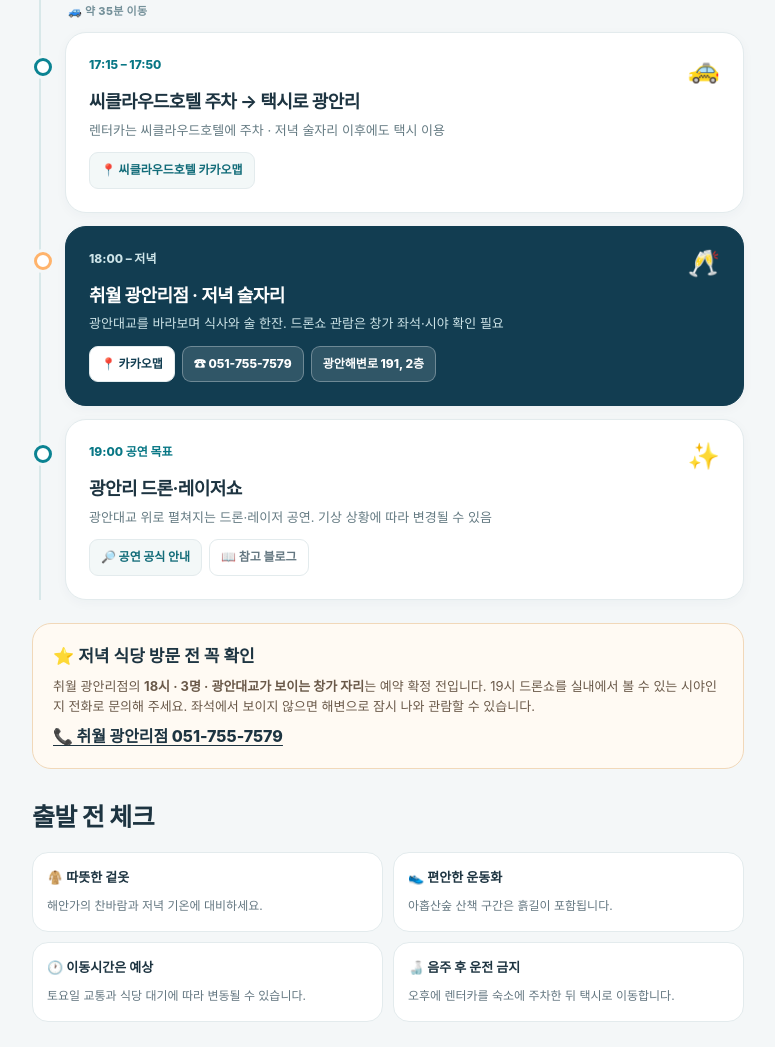
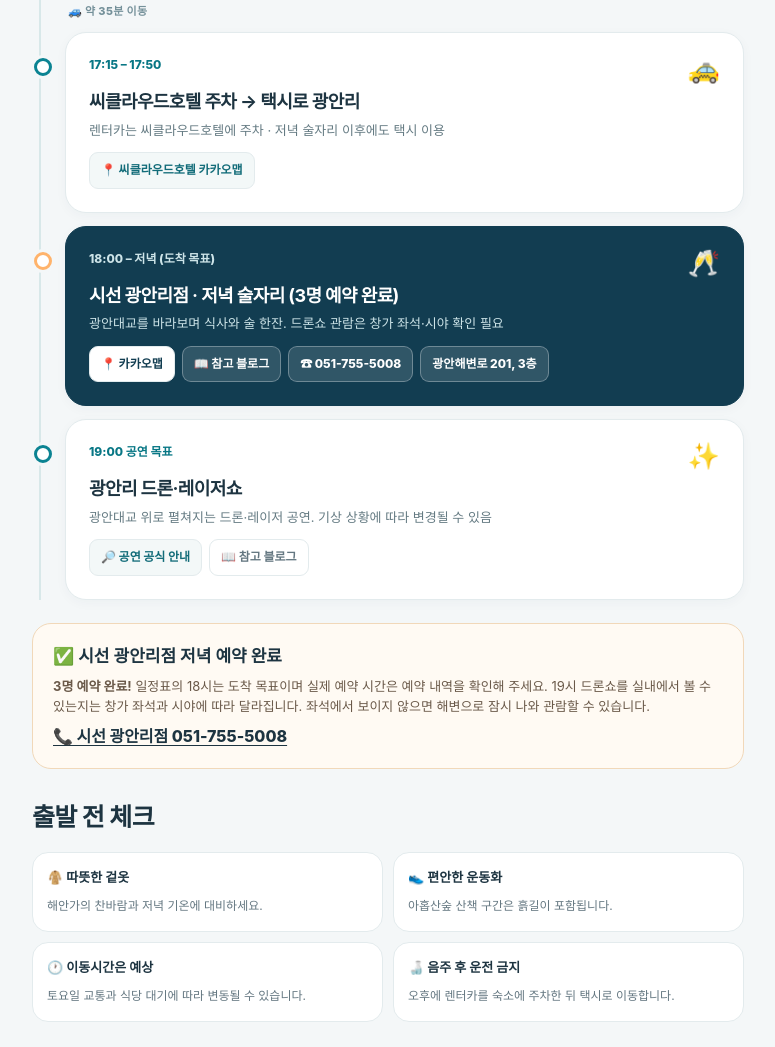
Before and after one commit to mayamind7/busan-trip-2026, a plain HTML site: page index.html in a window 1280 px wide. Shown: the part 1682-2729 px from the top of the page, without its empty margins (252-1027 px from the left). Drawn offline with Linux system fonts and the light colour scheme.

Commit message:
Add files via upload

```diff
--- a/index.html
+++ b/index.html
@@ -36,15 +36,15 @@
 <article class="stop"><div class="top"><span class="time">14:45 – 16:40</span><span class="emoji">🎨</span></div><h3>F1963 · 전시 &amp; 커피</h3><p class="sub">복합문화공간에서 현대미술 전시 관람 후 커피 한 잔</p><div class="actions"><a class="map" href="https://map.kakao.com/?q=F1963" rel="noopener" target="_blank">📍 카카오맵</a><a class="more blog-ref" href="https://m.blog.naver.com/littlesorest__/224440412707" rel="noopener noreferrer" target="_blank">📖 참고 블로그</a></div></article>
 <div class="break">🚙 약 35분 이동</div>
 <article class="stop"><div class="top"><span class="time">17:15 – 17:50</span><span class="emoji">🚕</span></div><h3>씨클라우드호텔 주차 → 택시로 광안리</h3><p class="sub">렌터카는 씨클라우드호텔에 주차 · 저녁 술자리 이후에도 택시 이용</p><div class="actions"><a class="map" href="https://map.kakao.com/?q=%EC%BD%94%EC%98%A4%EB%A1%B1%20%EC%94%A8%ED%81%B4%EB%9D%BC%EC%9A%B0%EB%93%9C%20%ED%98%B8%ED%85%94" rel="noopener" target="_blank">📍 씨클라우드호텔 카카오맵</a></div></article>
-<article class="stop highlight"><div class="top"><span class="time">18:00 – 저녁</span><span class="emoji">🥂</span></div><h3>취월 광안리점 · 저녁 술자리</h3><p class="sub">광안대교를 바라보며 식사와 술 한잔. 드론쇼 관람은 창가 좌석·시야 확인 필요</p><div class="actions"><a class="map" href="https://map.kakao.com/?q=%EC%B7%A8%EC%9B%94%20%EA%B4%91%EC%95%88%EB%A6%AC%EC%A0%90" rel="noopener" target="_blank">📍 카카오맵</a><a class="more" href="tel:0517557579">☎ 051-755-7579</a><span class="more">광안해변로 191, 2층</span></div></article>
+<article class="stop highlight"><div class="top"><span class="time">18:00 – 저녁 (도착 목표)</span><span class="emoji">🥂</span></div><h3>시선 광안리점 · 저녁 술자리 (3명 예약 완료)</h3><p class="sub">광안대교를 바라보며 식사와 술 한잔. 드론쇼 관람은 창가 좌석·시야 확인 필요</p><div class="actions"><a class="map" href="https://map.kakao.com/?q=%EC%8B%9C%EC%84%A0%20%EA%B4%91%EC%95%88%EB%A6%AC%EC%A0%90" rel="noopener" target="_blank">📍 카카오맵</a><a class="more blog-ref" href="https://m.blog.naver.com/mmsj00/224341597255" rel="noopener noreferrer" target="_blank">📖 참고 블로그</a><a class="more" href="tel:0517555008">☎ 051-755-5008</a><span class="more">광안해변로 201, 3층</span></div></article>
 <article class="stop"><div class="top"><span class="time">19:00 공연 목표</span><span class="emoji">✨</span></div><h3>광안리 드론·레이저쇼</h3><p class="sub">광안대교 위로 펼쳐지는 드론·레이저 공연. 기상 상황에 따라 변경될 수 있음</p><div class="actions"><a class="map" href="https://www.gwangallimdrone.co.kr/overview" rel="noopener" target="_blank">🔎 공연 공식 안내</a><a class="more blog-ref" href="https://m.blog.naver.com/yun_edit/224473138107" rel="noopener noreferrer" target="_blank">📖 참고 블로그</a></div></article>
 </div>
-<div class="special"><h3>⭐ 저녁 식당 방문 전 꼭 확인</h3><p>취월 광안리점의 <strong>18시 · 3명 · 광안대교가 보이는 창가 자리</strong>는 예약 확정 전입니다. 19시 드론쇼를 실내에서 볼 수 있는 시야인지 전화로 문의해 주세요. 좌석에서 보이지 않으면 해변으로 잠시 나와 관람할 수 있습니다.</p><a href="tel:0517557579">📞 취월 광안리점 051-755-7579</a></div>
+<div class="special"><h3>✅ 시선 광안리점 저녁 예약 완료</h3><p><strong>3명 예약 완료!</strong> 일정표의 18시는 도착 목표이며 실제 예약 시간은 예약 내역을 확인해 주세요. 19시 드론쇼를 실내에서 볼 수 있는지는 창가 좌석과 시야에 따라 달라집니다. 좌석에서 보이지 않으면 해변으로 잠시 나와 관람할 수 있습니다.</p><a href="tel:0517555008">📞 시선 광안리점 051-755-5008</a></div>
 <h2 class="section-title">출발 전 체크</h2><div class="tip-grid"><div class="tip"><strong>🧥 따뜻한 겉옷</strong><span>해안가의 찬바람과 저녁 기온에 대비하세요.</span></div><div class="tip"><strong>👟 편안한 운동화</strong><span>아홉산숲 산책 구간은 흙길이 포함됩니다.</span></div><div class="tip"><strong>🕐 이동시간은 예상</strong><span>토요일 교통과 식당 대기에 따라 변동될 수 있습니다.</span></div><div class="tip"><strong>🍶 음주 후 운전 금지</strong><span>오후에 렌터카를 숙소에 주차한 뒤 택시로 이동합니다.</span></div></div>
 <footer>BUSAN TRIP · SAT, NOV 21 2026<br/>함께하는 즐거운 하루를 위해 준비한 여행 일정입니다.<br/>운영시간·전시·공연·좌석은 방문 전 확인하세요.</footer>
 </div><div aria-live="polite" class="toast" id="toast">복사했어요!</div>
 <script>
-const plan=`[11/21(토) 부산 3인 여행]\n08:00 해운대 씨클라우드호텔 조식\n09:40 아홉산숲\n11:30 죽성드림세트장\n12:35 해변짚불곰장어 점심 https://kko.to/VHUqV0gw-0\n14:45 F1963 전시·커피\n17:15 씨클라우드호텔 복귀 및 렌터카 주차\n18:00 취월 광안리점 저녁 (광안해변로 191 2층, 051-755-7579)\n19:00 광안리 드론·레이저쇼 관람\n※ 취월 창가석 예약 확인 필요, 밤에는 택시 이용`;
+const plan=`[11/21(토) 부산 3인 여행]\n08:00 해운대 씨클라우드호텔 조식\n09:40 아홉산숲\n11:30 죽성드림세트장\n12:35 해변짚불곰장어 점심 https://kko.to/VHUqV0gw-0\n14:45 F1963 전시·커피\n17:15 씨클라우드호텔 복귀 및 렌터카 주차\n18:00 시선 광안리점 저녁 (3명 예약 완료·도착 목표, 광안해변로 201 3층, 051-755-5008)\n19:00 광안리 드론·레이저쇼 관람\n※ 시선 저녁 3명 예약 완료. 예약 시간·창가 시야 확인, 밤에는 택시 이용`;
 function toast(s){const el=document.getElementById('toast');el.textContent=s;el.classList.add('on');setTimeout(()=>el.classList.remove('on'),2200)}
 async function copyPlan(){try{await navigator.clipboard.writeText(plan);toast('일정을 복사했어요!')}catch(e){const t=document.createElement('textarea');t.value=plan;document.body.appendChild(t);t.select();document.execCommand('copy');t.remove();toast('일정을 복사했어요!')}}
 async function sharePage(){if(navigator.share){try{await navigator.share({title:document.title,text:plan,url:location.protocol.startsWith('http')?location.href:undefined})}catch(e){if(e.name!=='AbortError')copyPlan()}}else copyPlan()}
```
